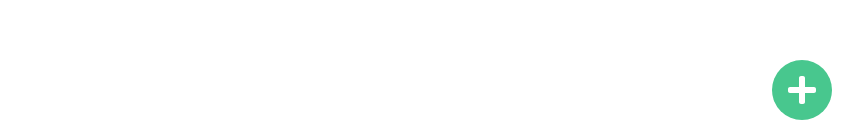
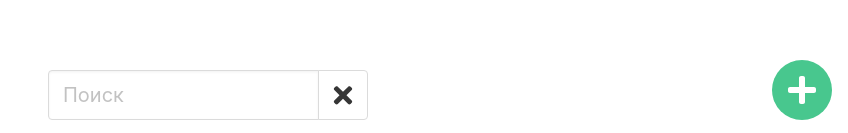
Before and after one commit to AlexOdnov/NoteBoard, a Vue app: page / in a window 1280 px wide. Shown: the part 664-797 px from the top of the page, without its empty margins (432-1280 px from the left). Built offline with nearby package versions, Linux system fonts and the light colour scheme.

Commit message:
add note filtering to home page

```diff
--- a/src/views/Home.vue
+++ b/src/views/Home.vue
@@ -1,7 +1,7 @@
 <template>
   <div id="board">
     <note
-      v-for="(note, index) in notesList"
+      v-for="(note, index) in filteredNotesList"
       :key="note.id"
       v-bind="note"
       :style="{ zIndex: index }"
@@ -20,20 +20,23 @@
       :isRounded="true"
       @click="onAddNote"
     />
+    <filter-form id="filterForm" @changeFilter="onChangeFilter" />
   </div>
 </template>
 
 <script>
 import IconButton from '../components/IconButton.vue';
 import Note from '../components/Note.vue';
+import FilterForm from '../components/FilterForm.vue';
 
 export default {
-  components: { Note, IconButton },
+  components: { Note, IconButton, FilterForm },
   name: 'Home',
 
   data() {
     return {
       notesList: [],
+      filter: '',
     };
   },
   methods: {
@@ -63,6 +66,9 @@ export default {
     onAddNote() {
       console.log('add new note');
     },
+    onChangeFilter(filter) {
+      this.filter = filter;
+    },
   },
 
   created() {
@@ -79,6 +85,19 @@ export default {
     const notesList = this.$store.getters.getNotesList;
     this.notesList = notesList.length ? notesList : placeholder;
   },
+
+  computed: {
+    filteredNotesList() {
+      if (!this.filter) {
+        return this.notesList;
+      } else {
+        return this.notesList.filter(
+          (el) =>
+            el.title.includes(this.filter) || el.text.includes(this.filter)
+        );
+      }
+    },
+  },
 };
 </script>
 
@@ -93,4 +112,12 @@ export default {
   bottom: 1rem;
   z-index: 999;
 }
+#filterForm {
+  position: absolute;
+  bottom: 1rem;
+  left: 50%;
+  z-index: 999;
+  width: 320px;
+  transform: translate(-50%);
+}
 </style>
```
